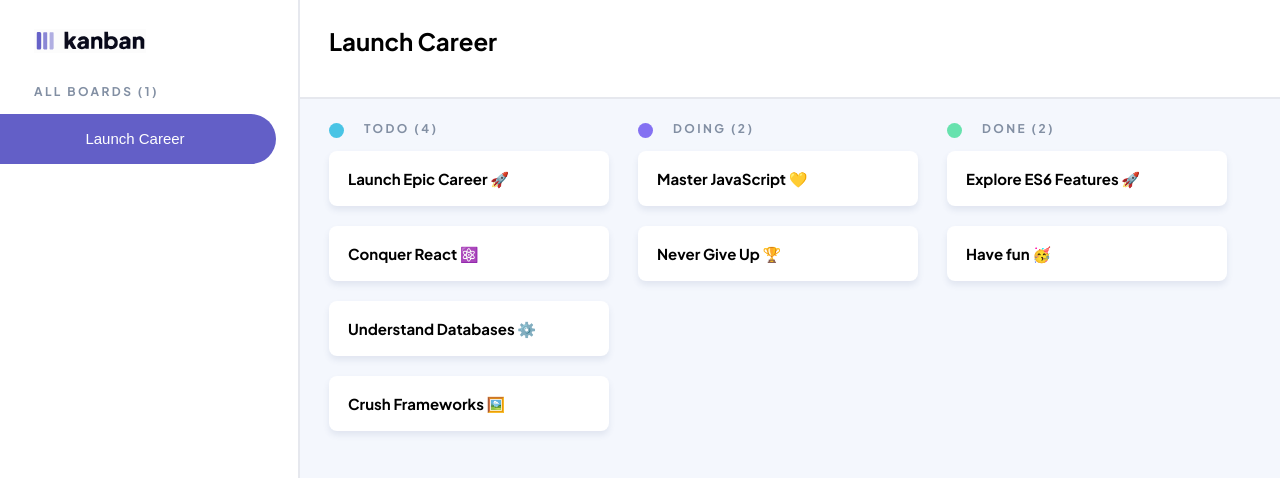
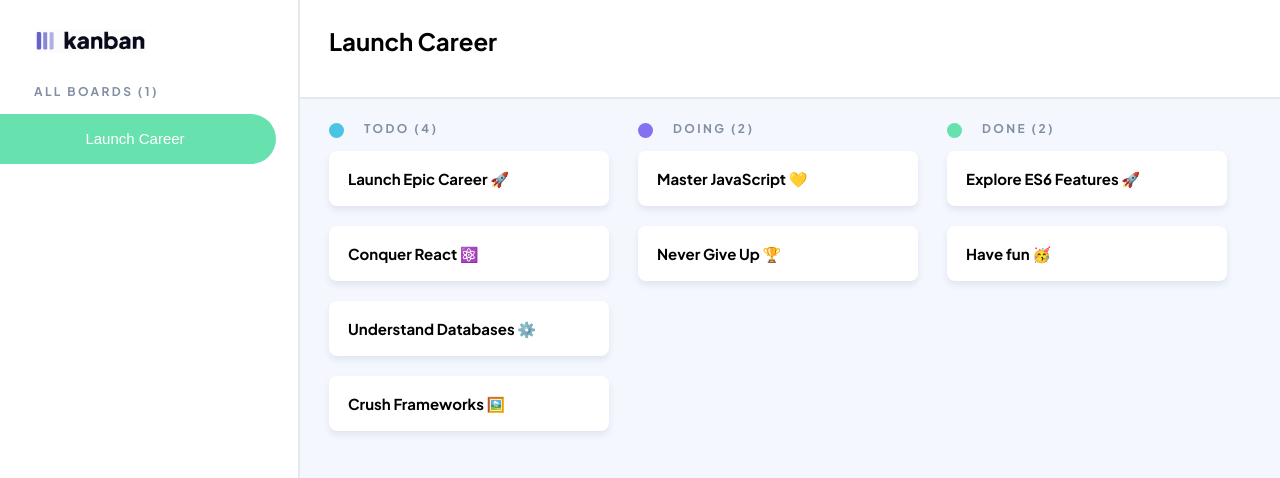
Before and after one commit to tichaonaclapperton/TICMUS25488_FTO2025_Group-B_Tichaona_Musasa_JSL01, a plain HTML site: page index.html in a window 1280 px wide. In both pictures the pointer is over the button "Launch Career". Shown: the top 478 px of the page. Drawn offline with Linux system fonts and the light colour scheme.

Commit message:
I have added hover to the button
I change the color when you hover and puts a pointer instead of plain

```diff
--- a/style.css
+++ b/style.css
@@ -30,6 +30,11 @@ button {
 	border-bottom-right-radius: 100px;
 	color: #ffffff;
 	padding-left: 0;
+}
+
+button:hover{
+	cursor: pointer;
+	background-color: #67e2ae;
 }
 
 h4 {
```
